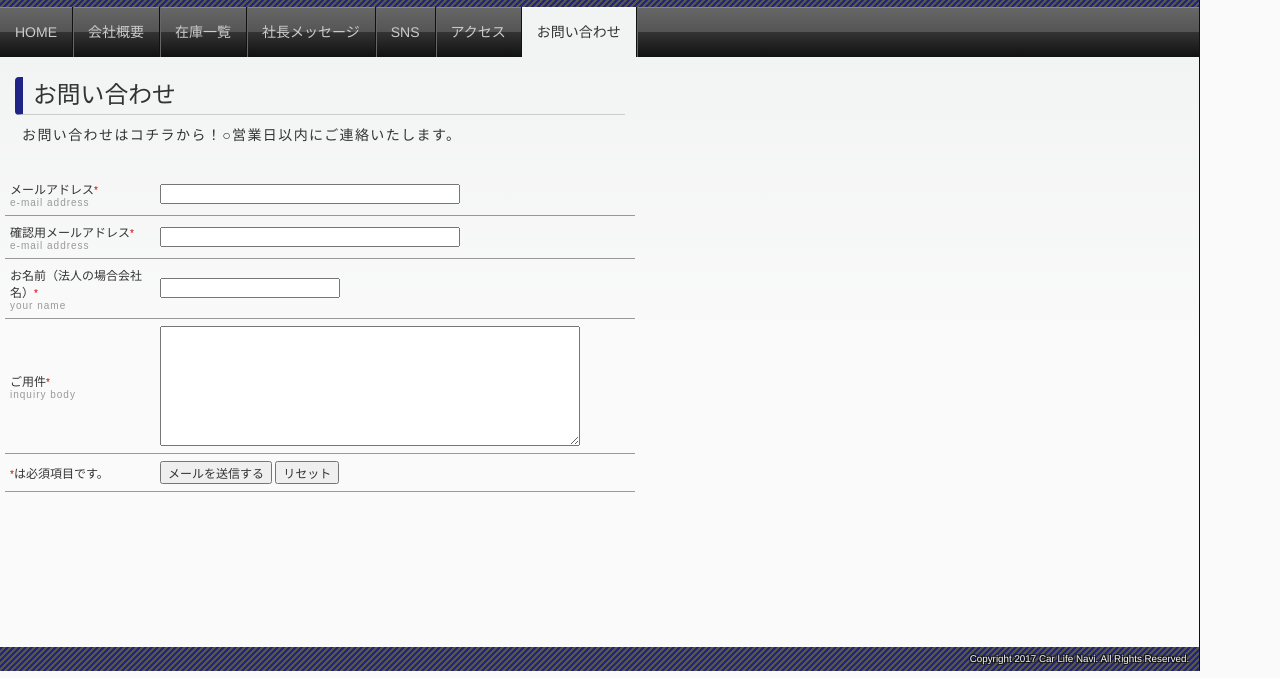
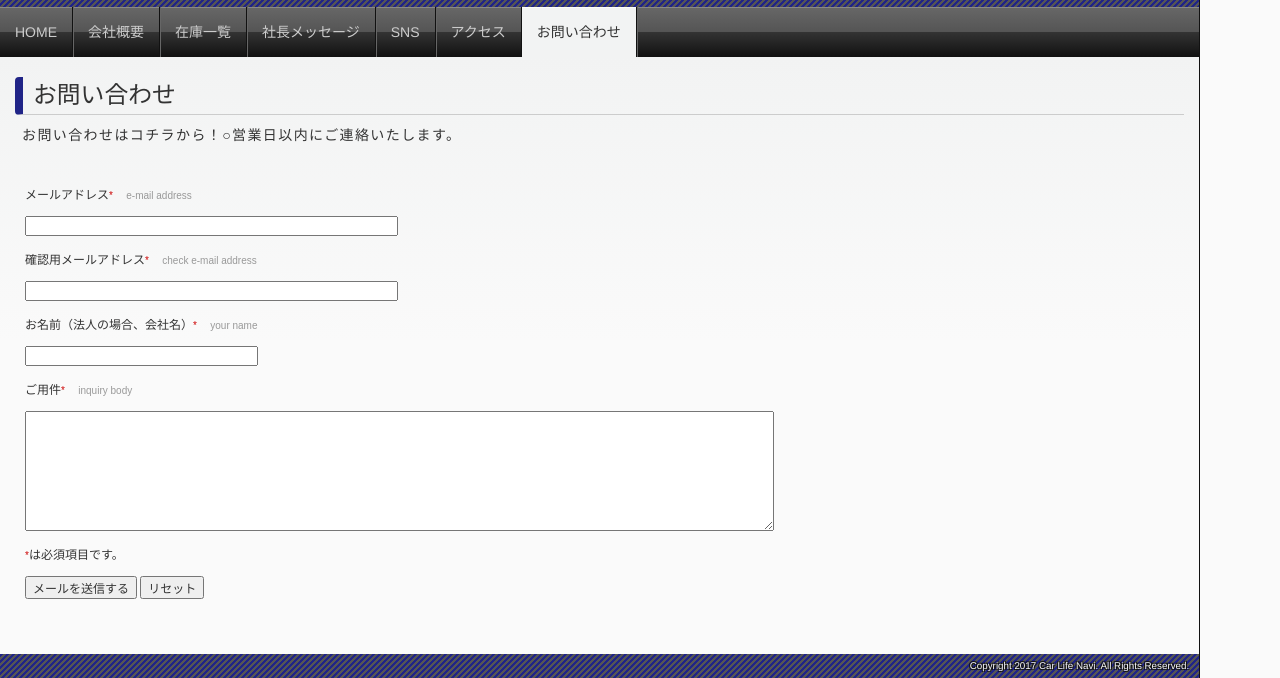
Before and after one commit to yuto-oba/website, a plain HTML site: page CarLifeNavi/html/faq.html in a window 1280 px wide. Shown: the part 129-807 px from the top of the page. Drawn offline with nearby package versions, Linux system fonts and the light colour scheme.

Commit message:
お問い合わせページレスポンシブ対応

```diff
--- a/CarLifeNavi/html/faq.html
+++ b/CarLifeNavi/html/faq.html
@@ -10,6 +10,10 @@
         <!-- bootstrap -->
         <link href="https://maxcdn.bootstrapcdn.com/bootstrap/3.3.7/css/bootstrap.min.css" rel="stylesheet" integrity="sha384-BVYiiSIFeK1dGmJRAkycuHAHRg32OmUcww7on3RYdg4Va+PmSTsz/K68vbdEjh4u" crossorigin="anonymous">
         <script src="https://maxcdn.bootstrapcdn.com/bootstrap/3.3.7/js/bootstrap.min.js" integrity="sha384-Tc5IQib027qvyjSMfHjOMaLkfuWVxZxUPnCJA7l2mCWNIpG9mGCD8wGNIcPD7Txa" crossorigin="anonymous"></script>
+        <!-- mailform -->
+        <link rel="stylesheet" href="../src/mailform/mailform.css" type="text/css">
+        <script type="text/javascript" src="../src/mailform/mailform.js" charset="utf-8"></script>
+        <script type="text/javascript" src="../src/mailform/postcodes/get.cgi?js" charset="utf-8"></script>
         <!-- custom -->
         <link href="../src/css/style.css" rel="stylesheet">
     </head>
@@ -46,33 +50,52 @@
                             <h2>お問い合わせ</h2>
                             <p>お問い合わせはコチラから！○営業日以内にご連絡いたします。</p>
                         </div>
+                        <div class="col-xs-12 col-sm-8">
                             <form id="mailform" method="post" action="../src/mailform/send.cgi" onsubmit="return sendmail(this);">
                                 <table border="0" cellspacing="0" cellpadding="0" class="mailform">
                                     <tr>
-                                    <th>メールアドレス<span>*</span><p>e-mail address</p></th>
+                                        <th>メールアドレス<span>*</span>
+                                        <span class="sub">e-mail address</span></th>
+                                    <tr>
+                                    </tr>
                                         <td><input type="text" name="email(必須)" size="50" maxlength="50" class="mf" /></td>
                                     </tr>
                                     <tr>
-                                    <th>確認用メールアドレス<span>*</span><p>e-mail address</p></th>
+                                        <th>
+                                            確認用メールアドレス<span>*</span>
+                                            <span class="sub">check e-mail address</span>
+                                        </th>
+                                    <tr>
+                                    </tr>
                                         <td><input type="text" name="confirm_email" size="50" class="mf" /></td>
                                     </tr>
                                     <tr>
-                                    <th>お名前（法人の場合会社名）<span>*</span><p>your name</p></th>
+                                        <th>
+                                            お名前（法人の場合、会社名）<span>*</span>
+                                            <span class="sub">your name</span>
+                                        </th>
+                                    <tr>
+                                    </tr>
                                         <td><input type="text" name="お名前(必須)" size="30" /></td>
                                     </tr>
                                     <tr>
-                                    <th>ご用件<span>*</span><p>inquiry body</p></th>
+                                        <th>
+                                            ご用件<span>*</span>
+                                            <span class="sub">inquiry body</span>
+                                        </th>
+                                    <tr>
+                                    </tr>
                                         <td><textarea name="ご用件(必須)" rows="10" cols="70"></textarea></td>
                                     </tr>
                                     <tr>
                                         <th><span>*</span>は必須項目です。</th>
+                                    <tr>
+                                    </tr>
                                         <td><input type="submit" value="メールを送信する" /> <input type="reset" name="reset" value="リセット" /></td>
                                     </tr>
                                 </table>
                             </form>
-                        <link rel="stylesheet" href="../src/mailform/mailform.css" type="text/css">
-                        <script type="text/javascript" src="../src/mailform/mailform.js" charset="utf-8"></script>
-                        <script type="text/javascript" src="../src/mailform/postcodes/get.cgi?js" charset="utf-8"></script>
+                        </div>
                     </div>
                 </div>
             </div>
--- a/CarLifeNavi/src/mailform/mailform.css
+++ b/CarLifeNavi/src/mailform/mailform.css
@@ -1,6 +1,6 @@
 @charset "UTF-8";
 div#mf_wrapper {
-	width: 640px;
+	width: 100%;
 	text-align: left;
 	/*margin: 0px auto 0px auto;*/
 	font-family: sans-serif;
@@ -20,6 +20,7 @@ div#mf_header h2 {
 }
 form#mailform {
 	padding: 5px;
+	width: 100%;
 }
 table.mailform {
 	width: 100%;
@@ -28,7 +29,6 @@ table.mailform tr th,table.mailform tr td {
 	text-align: left;
 	font-weight: normal;
 	font-size: 12px;
-	border-bottom: solid 1px #999999;
 	padding: 7px 5px 7px 5px;
 }
 table.mailform tr th {
@@ -38,9 +38,9 @@ table.mailform tr th span {
 	color: #CC0000;
 	font-size: 10px;
 }
-table.mailform tr th p {
+table.mailform tr th .sub {
 	margin: 0px;
-	padding: 0px;
+	padding-left: 1em;
 	font-size: 10px;
 	color: #999999;
 }
```
Also changed, not shown: CarLifeNavi/html/faq_thanks.html (+1 -1 lines). Lines whose indentation alone changed are shown as unchanged.
